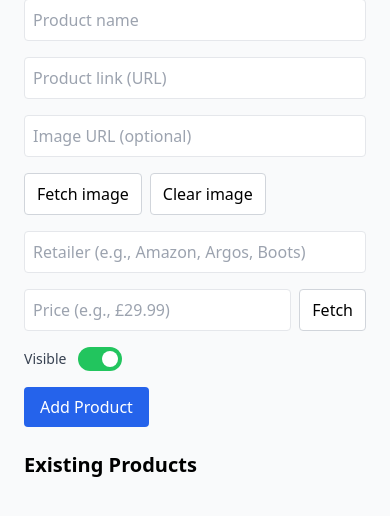
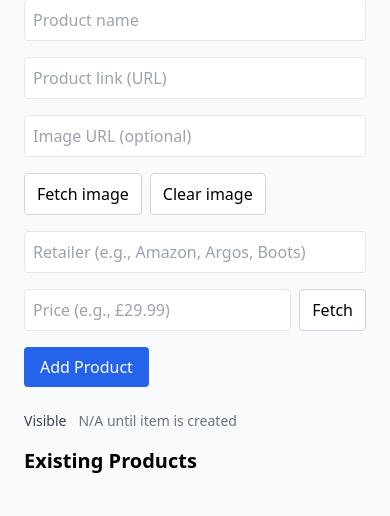
Before and after one commit to coding-daniel/baby-gift-dashboard, a Flask app: page /admin in a window 390 px wide. Shown: the part 153-669 px from the top of the page. Run offline with Flask 2, Linux system fonts and the light colour scheme; the visitor is signed in with stand-in values (Sample User, id 1); style sheets or scripts are compiled from the project's sources.

Commit message:
Fix visibility toggle bug in admin form and add global no-cache headers to prevent hard caching issues on iPhone Chrome

```diff
--- a/app.py
+++ b/app.py
@@ -1,4 +1,4 @@
-from flask import Flask, render_template, request, redirect, url_for, flash, session
+from flask import Flask, render_template, request, redirect, url_for, flash, session, after_this_request
 from datetime import datetime
 from uuid import uuid4
 from dotenv import load_dotenv
@@ -305,12 +305,24 @@ def is_logged_in():
 @app.route("/")
 def index():
     products = load_products()
-    # Sort so not purchased first, then by name (optional)
-    products.sort(key=lambda p: (p.get("purchased", False), p.get("name", "").lower()))
+
     html_prefix = "/baby/baby" if os.environ.get("APP_ENV") == "pi" else ""
     route_prefix = "/baby" if os.environ.get("APP_ENV") == "pi" else ""
+
+    # Only show visible items
     visible_products = [p for p in products if p.get("visible", True)]
-    return render_template("index.html", route_prefix=route_prefix, url_prefix=html_prefix, products=visible_products)
+
+    # Sort: unpurchased first, then by name
+    visible_products.sort(
+        key=lambda p: (p.get("purchased", False), p.get("name", "").lower())
+    )
+
+    return render_template(
+        "index.html",
+        route_prefix=route_prefix,
+        url_prefix=html_prefix,
+        products=visible_products
+    )
 
 @app.route("/admin", methods=["GET", "POST"])
 def admin():
@@ -477,5 +489,12 @@ def clear_flags(product_id):
     save_products(products)
     return redirect(route_prefix + url_for("admin"))
 
+@app.after_request
+def add_no_cache_headers(response):
+    response.headers["Cache-Control"] = "no-store, no-cache, must-revalidate, max-age=0"
+    response.headers["Pragma"] = "no-cache"
+    response.headers["Expires"] = "0"
+    return response
+
 if __name__ == "__main__":
     app.run(debug=True, host="0.0.0.0")
--- a/templates/admin.html
+++ b/templates/admin.html
@@ -3,7 +3,7 @@
 <head>
   <meta name="viewport" content="width=device-width, initial-scale=1.0">
   <title>Admin – Baby Gift List</title>
-  <link href="{{ url_prefix }}/static/tailwind.css" rel="stylesheet">
+  <link href="{{ url_prefix }}/static/tailwind.css?v=1.0.3" rel="stylesheet">
 </head>
 <body class="p-6 bg-gray-50 font-sans">
   <h1 class="text-2xl font-bold mb-4">Admin Panel – Baby Gift List</h1>
@@ -85,19 +85,6 @@
         </button>
       </div>
 
-      <div class="flex items-center space-x-3 my-4">
-        <label for="toggle-visible" class="text-sm font-medium text-gray-700">
-          Visible
-        </label>
-        <input type="hidden" name="toggle_id" value="{{ item.get('id', '') }}">
-        <button id="toggle-visible" type="submit" class="relative h-6 w-11 rounded-full transition
-          {{ 'bg-green-500' if item.get('visible', True) else 'bg-gray-400' }}">
-          <span class="sr-only">Toggle visibility</span>
-          <span class="absolute left-1 top-1 h-4 w-4 transform rounded-full bg-white transition
-            {{ 'translate-x-5' if item.get('visible', True) else 'translate-x-0' }}"></span>
-        </button>
-      </div>
-
       {% if item and item.price_checked_at is defined and item.price_checked_at %}
         <div class="text-xs text-gray-500">Last price check: {{ item.price_checked_at }}</div>
       {% endif %}
@@ -106,6 +93,26 @@
         {% if item %}Update Product{% else %}Add Product{% endif %}
       </button>
     </form>
+
+    <!-- Visibility toggle moved OUTSIDE the add/edit form -->
+    <div class="flex items-center space-x-3 my-4">
+      <label class="text-sm font-medium text-gray-700">
+        Visible
+      </label>
+      {% if item %}
+        <form method="POST" style="display:inline;">
+          <input type="hidden" name="toggle_id" value="{{ item.id }}">
+          <button type="submit" class="relative h-6 w-11 rounded-full transition
+            {{ 'bg-green-500' if item.get('visible', True) else 'bg-gray-400' }}">
+            <span class="sr-only">Toggle visibility</span>
+            <span class="absolute left-1 top-1 h-4 w-4 transform rounded-full bg-white transition
+              {{ 'translate-x-5' if item.get('visible', True) else 'translate-x-0' }}"></span>
+          </button>
+        </form>
+      {% else %}
+        <span class="text-gray-500 text-sm">N/A until item is created</span>
+      {% endif %}
+    </div>
 
     <h2 class="text-xl font-semibold mb-2">Existing Products</h2>
     <ul>
--- a/templates/index.html
+++ b/templates/index.html
@@ -3,7 +3,7 @@
 <head>
   <meta name="viewport" content="width=device-width, initial-scale=1.0">
   <title>Baby Gift List</title>
-  <link href="{{ url_prefix }}/static/tailwind.css" rel="stylesheet">
+  <link href="{{ url_prefix }}/static/tailwind.css?v=1.0.3" rel="stylesheet">
   <link rel="icon" type="image/x-icon" href="{{ url_prefix }}/static/favicon.ico">
 </head>
 <body class="min-h-screen bg-gradient-to-br from-pink-50 via-rose-50 to-amber-50">
@@ -15,7 +15,7 @@
       class="pointer-events-none absolute inset-0 bg-repeat opacity-10"
       style="
         background-image: url('{{ url_prefix }}/static/patterns/stars.svg');
-        background-size: 28px 28px;
+        background-size: 80px 80px;
       ">
     </div>
 
```
